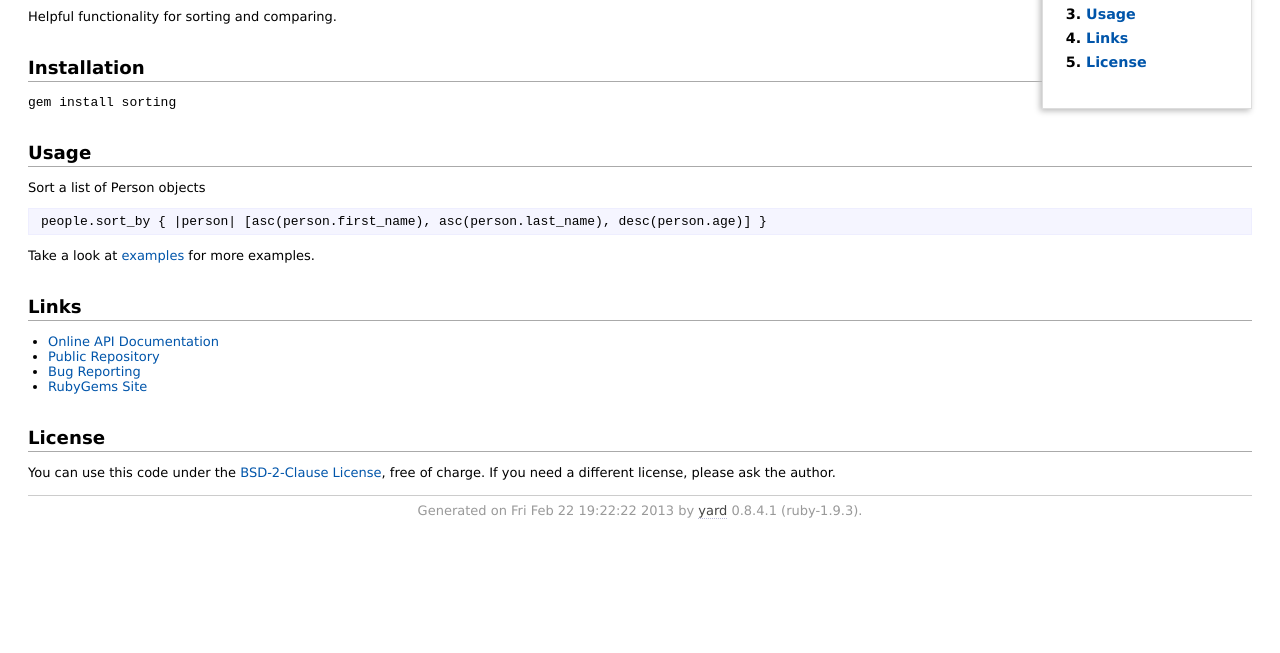
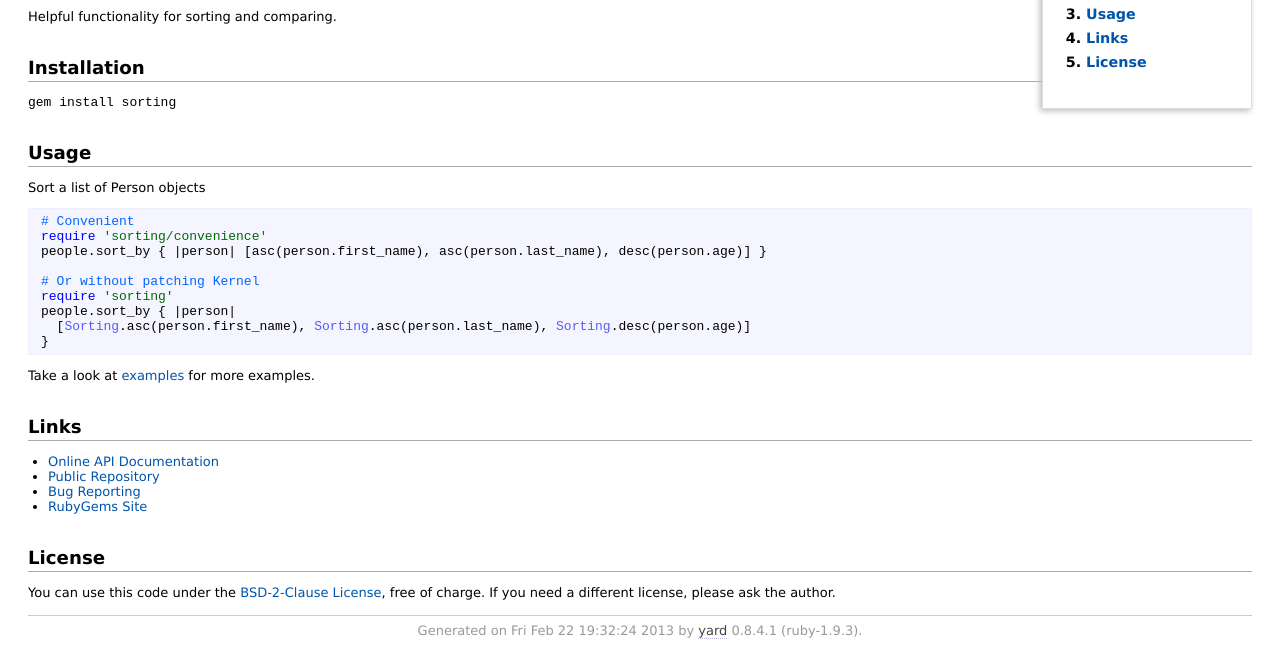
Before and after one commit to apeiros/sorting, a plain HTML site: page doc/file.README.html in a window 1280 px wide. Shown: the part 149-802 px from the top of the page. Drawn offline with Linux system fonts and the light colour scheme.

Commit message:
Updated the docs to reflect the README change.

```diff
--- a/doc/file.README.html
+++ b/doc/file.README.html
@@ -75,7 +75,15 @@
 
 <p>Sort a list of Person objects</p>
 
-<pre class="code ruby"><code class="ruby"><span class='id identifier rubyid_people'>people</span><span class='period'>.</span><span class='id identifier rubyid_sort_by'>sort_by</span> <span class='lbrace'>{</span> <span class='op'>|</span><span class='id identifier rubyid_person'>person</span><span class='op'>|</span> <span class='lbracket'>[</span><span class='id identifier rubyid_asc'>asc</span><span class='lparen'>(</span><span class='id identifier rubyid_person'>person</span><span class='period'>.</span><span class='id identifier rubyid_first_name'>first_name</span><span class='rparen'>)</span><span class='comma'>,</span> <span class='id identifier rubyid_asc'>asc</span><span class='lparen'>(</span><span class='id identifier rubyid_person'>person</span><span class='period'>.</span><span class='id identifier rubyid_last_name'>last_name</span><span class='rparen'>)</span><span class='comma'>,</span> <span class='id identifier rubyid_desc'>desc</span><span class='lparen'>(</span><span class='id identifier rubyid_person'>person</span><span class='period'>.</span><span class='id identifier rubyid_age'>age</span><span class='rparen'>)</span><span class='rbracket'>]</span> <span class='rbrace'>}</span>
+<pre class="code ruby"><code class="ruby"><span class='comment'># Convenient
+</span><span class='id identifier rubyid_require'>require</span> <span class='tstring'><span class='tstring_beg'>'</span><span class='tstring_content'>sorting/convenience</span><span class='tstring_end'>'</span></span>
+<span class='id identifier rubyid_people'>people</span><span class='period'>.</span><span class='id identifier rubyid_sort_by'>sort_by</span> <span class='lbrace'>{</span> <span class='op'>|</span><span class='id identifier rubyid_person'>person</span><span class='op'>|</span> <span class='lbracket'>[</span><span class='id identifier rubyid_asc'>asc</span><span class='lparen'>(</span><span class='id identifier rubyid_person'>person</span><span class='period'>.</span><span class='id identifier rubyid_first_name'>first_name</span><span class='rparen'>)</span><span class='comma'>,</span> <span class='id identifier rubyid_asc'>asc</span><span class='lparen'>(</span><span class='id identifier rubyid_person'>person</span><span class='period'>.</span><span class='id identifier rubyid_last_name'>last_name</span><span class='rparen'>)</span><span class='comma'>,</span> <span class='id identifier rubyid_desc'>desc</span><span class='lparen'>(</span><span class='id identifier rubyid_person'>person</span><span class='period'>.</span><span class='id identifier rubyid_age'>age</span><span class='rparen'>)</span><span class='rbracket'>]</span> <span class='rbrace'>}</span>
+
+<span class='comment'># Or without patching Kernel
+</span><span class='id identifier rubyid_require'>require</span> <span class='tstring'><span class='tstring_beg'>'</span><span class='tstring_content'>sorting</span><span class='tstring_end'>'</span></span>
+<span class='id identifier rubyid_people'>people</span><span class='period'>.</span><span class='id identifier rubyid_sort_by'>sort_by</span> <span class='lbrace'>{</span> <span class='op'>|</span><span class='id identifier rubyid_person'>person</span><span class='op'>|</span>
+  <span class='lbracket'>[</span><span class='const'>Sorting</span><span class='period'>.</span><span class='id identifier rubyid_asc'>asc</span><span class='lparen'>(</span><span class='id identifier rubyid_person'>person</span><span class='period'>.</span><span class='id identifier rubyid_first_name'>first_name</span><span class='rparen'>)</span><span class='comma'>,</span> <span class='const'>Sorting</span><span class='period'>.</span><span class='id identifier rubyid_asc'>asc</span><span class='lparen'>(</span><span class='id identifier rubyid_person'>person</span><span class='period'>.</span><span class='id identifier rubyid_last_name'>last_name</span><span class='rparen'>)</span><span class='comma'>,</span> <span class='const'>Sorting</span><span class='period'>.</span><span class='id identifier rubyid_desc'>desc</span><span class='lparen'>(</span><span class='id identifier rubyid_person'>person</span><span class='period'>.</span><span class='id identifier rubyid_age'>age</span><span class='rparen'>)</span><span class='rbracket'>]</span>
+<span class='rbrace'>}</span>
 </code></pre>
 
 <p>Take a look at <a href="file.examples.html" title="examples">examples</a> for more examples.</p>
@@ -96,7 +104,7 @@ If you need a different license, please ask the author.</p>
 </div></div>
 
     <div id="footer">
-  Generated on Fri Feb 22 19:22:22 2013 by
+  Generated on Fri Feb 22 19:32:24 2013 by
   <a href="http://yardoc.org" title="Yay! A Ruby Documentation Tool" target="_parent">yard</a>
   0.8.4.1 (ruby-1.9.3).
 </div>
```
Also changed, not shown: doc/Kernel.html (+1 -1 lines), doc/Sorting.html (+1 -1 lines), doc/Sorting/Ascending.html (+1 -1 lines), doc/Sorting/Descending.html (+1 -1 lines), doc/Sorting/Helpers.html (+1 -1 lines), doc/_index.html (+1 -1 lines), doc/file.LICENSE.html (+1 -1 lines), doc/file.examples.html (+1 -1 lines), doc/index.html (+10 -2 lines), doc/top-level-namespace.html (+1 -1 lines).
